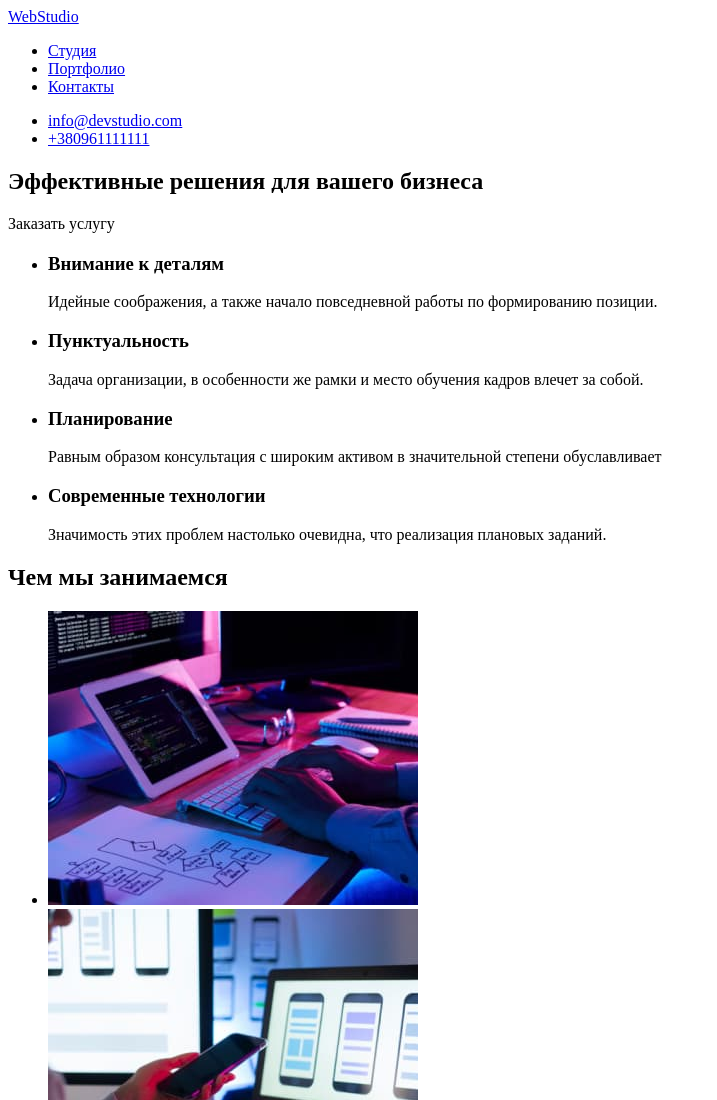
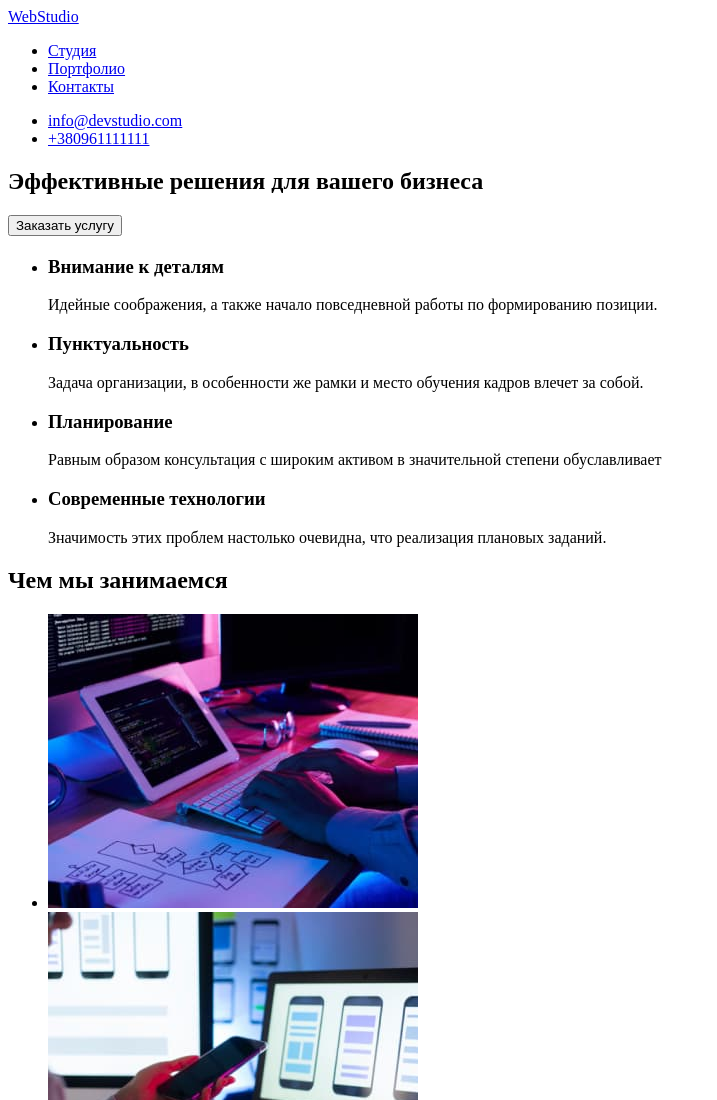
Before and after one commit to MaxLavrov89/goit-markup-hw-01., a plain HTML site: page index.html in a window 1280 px wide. Shown: the top 1100 px of the page, without its empty margins (0-717 px from the left). Drawn offline with Linux system fonts and the light colour scheme.

Commit message:
Update index.html

```diff
--- a/index.html
+++ b/index.html
@@ -7,8 +7,8 @@
 <body>
     <header>
 
-     <a href="index.html">WebStudio</a>
         <nav>
+            <a href="index.html">WebStudio</a>
           <ul>
             <li><a href="index.html">Студия</a></li>
             <li><a href="index.html">Портфолио</a></li>
@@ -27,7 +27,7 @@
         <div>
             <section>
                 <h1>Эффективные решения для вашего бизнеса</h1>
-                <a type="button">Заказать услугу</a>
+                <button>Заказать услугу</button>
             </section>
        </div>
         <section>
```
